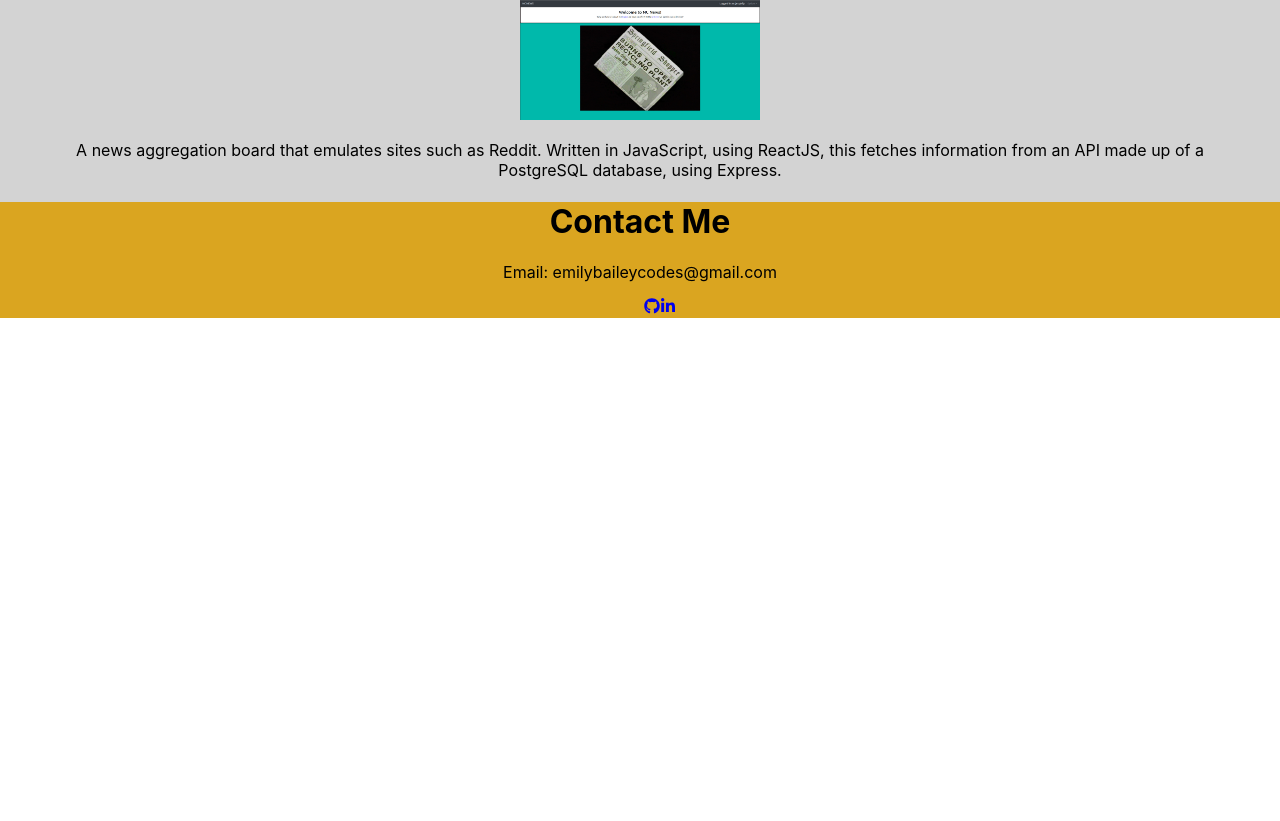
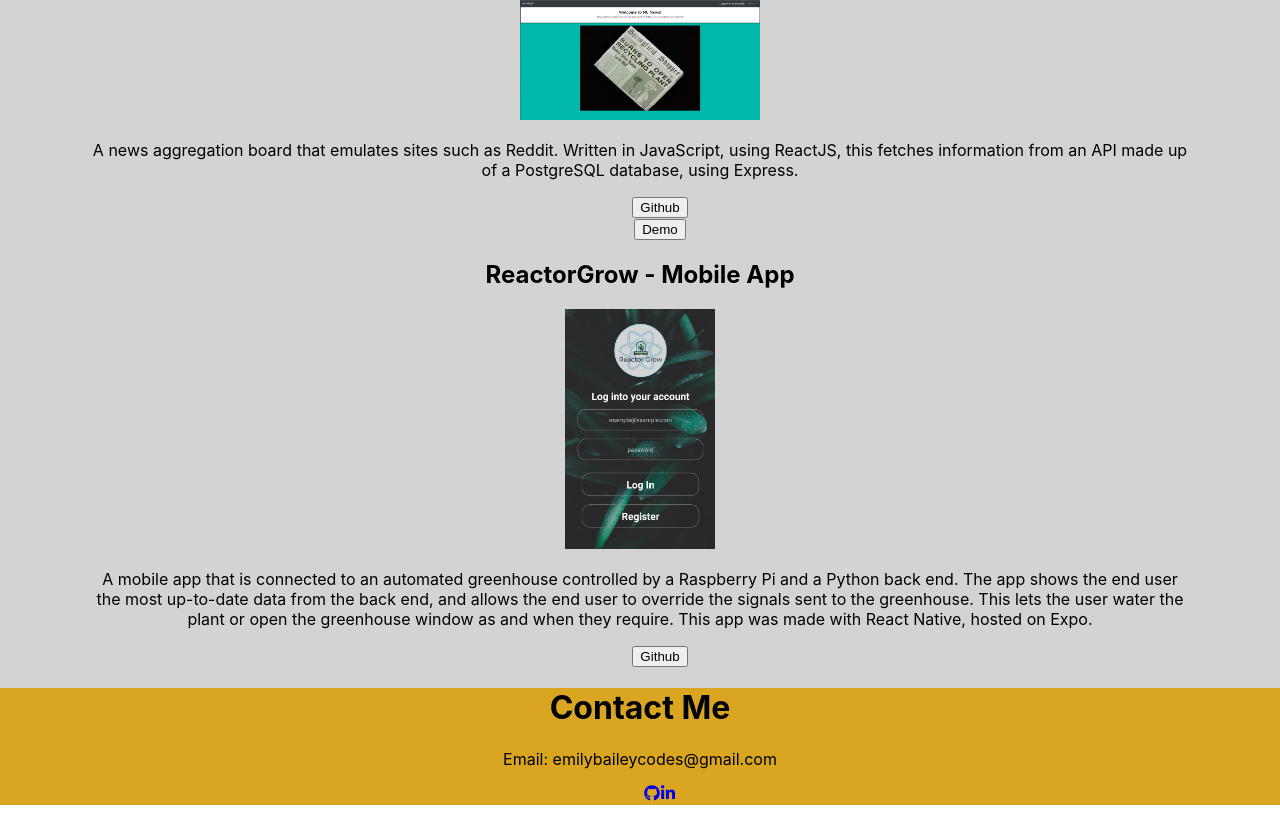
Before and after one commit to miloujb/final-portfolio, a React (Create React App) app: page / in a window 1280 px wide. Shown: the part 988-1809 px from the top of the page. Before the commit the page ends 1322 px from the top, so only its background shows below. Built offline with nearby package versions, Linux system fonts and the light colour scheme.

Commit message:
second project added - aligning needed

```diff
--- a/src/App.css
+++ b/src/App.css
@@ -93,6 +93,20 @@ nav {
 
 .desctext {
   text-align: center;
-  margin-left: 30px;
-  margin-right: 30px;
+  margin-left: 60px;
+  margin-right: 60px;
 }
+
+.button-list {
+  list-style-type: none;
+  display: flex;
+  flex-direction: column;
+  align-items: center;
+  color: black;
+}
+
+.reactorgrow {
+  height: 240px;
+  width: 150px;
+  align-items: center;
+}
--- a/src/PageComponents/Projects.js
+++ b/src/PageComponents/Projects.js
@@ -1,5 +1,6 @@
 import React from "react";
 import fencnews from "../images/fencnews.jpg";
+import reactorgrow from "../images/reactorgrow.jpg";
 
 const Projects = () => {
   return (
@@ -18,6 +19,34 @@ const Projects = () => {
             in JavaScript, using ReactJS, this fetches information from an API
             made up of a PostgreSQL database, using Express.
           </p>
+          <ul class="button-list">
+            <li>
+              <button>Github</button>
+            </li>
+            <li>
+              <button>Demo</button>
+            </li>
+          </ul>
+        </div>
+        <div>
+          <h2>ReactorGrow - Mobile App</h2>
+          <img src={reactorgrow} alt="reactorGrow" class="reactorgrow"></img>
+          <div class="desctext">
+            <p>
+              A mobile app that is connected to an automated greenhouse
+              controlled by a Raspberry Pi and a Python back end. The app shows
+              the end user the most up-to-date data from the back end, and
+              allows the end user to override the signals sent to the
+              greenhouse. This lets the user water the plant or open the
+              greenhouse window as and when they require. This app was made with
+              React Native, hosted on Expo.
+            </p>
+            <ul class="button-list">
+              <li>
+                <button>Github</button>
+              </li>
+            </ul>
+          </div>
         </div>
       </div>
     </div>
```
Also changed, not shown: src/images/reactorgrow.jpg (added).
